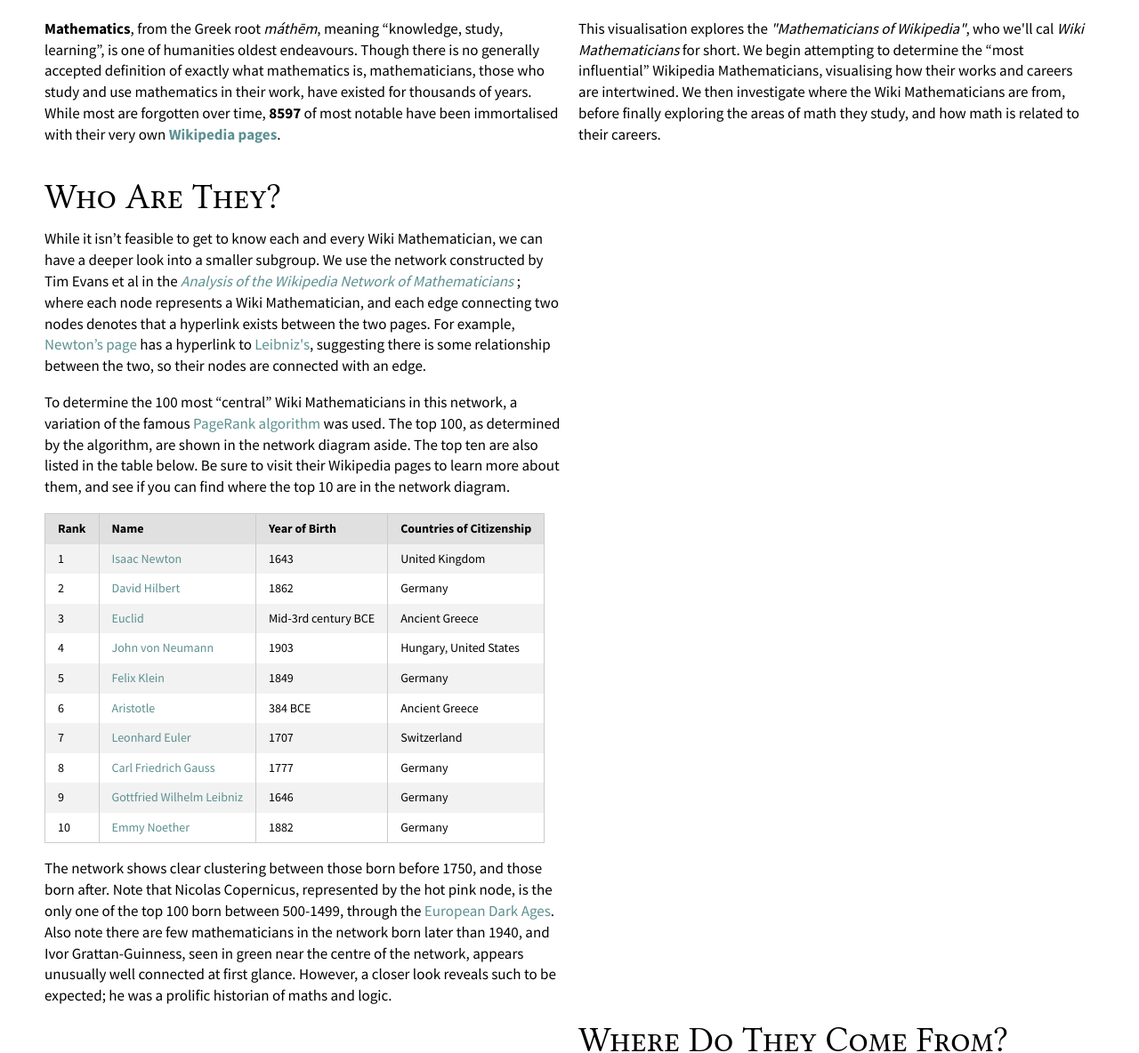
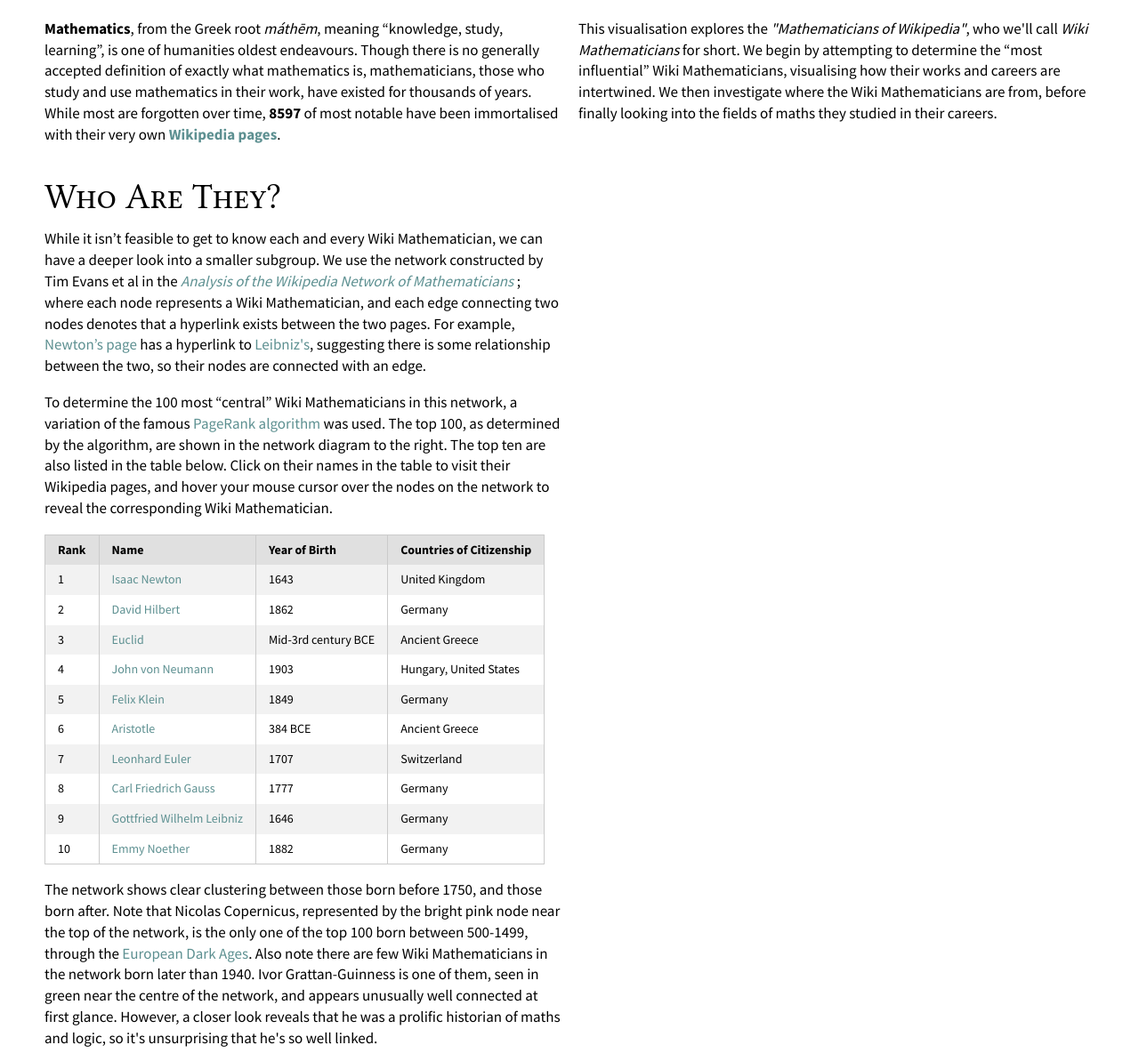
Before and after one commit to jackhiggins458/Wiki-Mathematicians, a plain HTML site: page docs/index.html in a window 1280 px wide. Shown: the part 130-1314 px from the top of the page at 89% size. Drawn offline with nearby package versions, Linux system fonts and the light colour scheme; a script that the page names is missing.

Commit message:
Update index.html
Fix typos and improved some sentences.

```diff
--- a/docs/index.html
+++ b/docs/index.html
@@ -258,7 +258,7 @@
             </div>
             <div class="pure-u-1-2">
                 <div class="description description-left">
-                    <p>This visualisation explores the <i>"Mathematicians of Wikipedia"</i>, who we'll cal <i>Wiki Mathematicians</i> for short. We begin attempting to determine the “most influential” Wikipedia Mathematicians, visualising how their works and careers are intertwined. We then investigate where the Wiki Mathematicians are from, before finally exploring the areas of math they study, and how math is related to their careers.</p>
+                    <p>This visualisation explores the <i>"Mathematicians of Wikipedia"</i>, who we'll call <i>Wiki Mathematicians</i> for short. We begin by attempting to determine the “most influential” Wiki Mathematicians, visualising how their works and careers are intertwined. We then investigate where the Wiki Mathematicians are from, before finally looking into the fields of maths they studied in their careers.</p>
                 </div>
             </div>
         </div>
@@ -271,7 +271,7 @@
                 <div class="description description-left">
                     <img src="./img/header1.png" alt="wikipedia-font" border="0">
                     <p>While it isn’t feasible to get to know each and every Wiki Mathematician, we can have a deeper look into a smaller subgroup. We use the network constructed by Tim Evans et al in the <a href="https://www.researchgate.net/publication/331246426_Analysis_of_the_Wikipedia_Network_of_Mathematicians" target="_blank"><i>Analysis of the Wikipedia Network of Mathematicians</i></a> ; where each node represents a Wiki Mathematician, and each edge connecting two nodes denotes that a hyperlink exists between the two pages. For example, <a href="https://en.wikipedia.org/wiki/Isaac_Newton" target="_blank"> Newton’s page </a> has a hyperlink to <a href="https://en.wikipedia.org/wiki/Gottfried_Wilhelm_Leibniz" target="_blank"> Leibniz's</a>, suggesting there is some relationship between the two, so their nodes are connected with an edge. </p>
-                    <p>To determine the 100 most “central” Wiki Mathematicians in this network, a variation of the famous <a href="https://en.wikipedia.org/wiki/PageRank" target="_blank">PageRank algorithm</a> was used. The top 100, as determined by the algorithm, are shown in the network diagram aside. The top ten are also listed in the table below. Be sure to visit their Wikipedia pages to learn more about them, and see if you can find where the top 10 are in the network diagram.</p>
+                    <p>To determine the 100 most “central” Wiki Mathematicians in this network, a variation of the famous <a href="https://en.wikipedia.org/wiki/PageRank" target="_blank">PageRank algorithm</a> was used. The top 100, as determined by the algorithm, are shown in the network diagram to the right. The top ten are also listed in the table below. Click on their names in the table to visit their Wikipedia pages, and hover your mouse cursor over the nodes on the network to reveal the corresponding Wiki Mathematician.</p>
                     <table class="pure-table">
                             <thead>
                                 <tr>
@@ -344,7 +344,7 @@
                                 </tr>
                             </tbody>
                     </table>
-                    <p>The network shows clear clustering between those born before 1750, and those born after. Note that Nicolas Copernicus, represented by the hot pink node, is the only one of the top 100 born between 500-1499, through the <a href="https://en.wikipedia.org/wiki/Dark_Ages_(historiography)" target="_blank">European Dark Ages</a>. Also note there are few mathematicians in the network born later than 1940, and Ivor Grattan-Guinness, seen in green near the centre of the network, appears unusually well connected at first glance. However, a closer look reveals such to be expected; he was a prolific historian of maths and logic. </p>
+                    <p>The network shows clear clustering between those born before 1750, and those born after. Note that Nicolas Copernicus, represented by the bright pink node near the top of the network, is the only one of the top 100 born between 500-1499, through the <a href="https://en.wikipedia.org/wiki/Dark_Ages_(historiography)" target="_blank">European Dark Ages</a>. Also note there are few Wiki Mathematicians in the network born later than 1940. Ivor Grattan-Guinness is one of them, seen in green near the centre of the network, and appears unusually well connected at first glance. However, a closer look reveals that he was a prolific historian of maths and logic, so it's unsurprising that he's so well linked. </p>
                 </div>
             </div>
           <div class="pure-u-1-2">
@@ -376,7 +376,7 @@
       <div class="pure-u-1-2 c">
          <div class="inside">
            <p>While the United States has by far the largest number of Wiki Mathematicians at 1926, followed by the UK with 746, we see European nations have significantly higher <i>densities</i> of Wiki Mathematicians than the US and other areas of the globe. Perhaps this is due in part to the economic prosperity of these countries over the past  hundreds of years, and in part to the Western centric lens through which English speaking organisations (including Wikipedia) and individuals tend to view the history of science and mathematics.</p>
-           <p>The bubble chart aside plots each nation’s GDP per capita, in USD, against the number of Wiki Mathematicians per Million people. The size of the bubbles is proportional to the actual number of mathematicians. Considering only the nations with at least one Wiki Mathematicians, we see a nations GDP positively correlates noticeably with the number of Wiki Mathematicians per million people. Note this correlation does also seem to be tied to other factors like population size, as many smaller countries like Luxembourg and Singapore have very high GDP per capita, but a low number of mathematicians produced. Continent also seems to be involved, as we again see European nations consistently having higher densities than nations from other continents.</p>
+           <p>The bubble chart aside plots each nation’s GDP per capita, in USD, against the number of Wiki Mathematicians per million people. The size of the bubbles is proportional to the actual number of mathematicians. Considering only the nations with at least one Wiki Mathematicians, we see a nations GDP positively correlates noticeably with the number of Wiki Mathematicians per million people. Note this correlation does also seem to be tied to other factors like population size, as many smaller countries like Luxembourg and Singapore have very high GDP per capita, but a low number of mathematicians produced. Continent also seems to be involved, as we again see European nations consistently having higher densities than nations from other continents.</p>
            <p>Play around with the sliders to explore the chart in more detail!</p>
         </div>
       </div>
@@ -402,7 +402,7 @@
           <div class="inside">
           <img src="./img/header2.png" alt="wikipedia-font" border="0">
           <p>As we’ve seen, the Wiki Mathematicians come from many places in time and space. But how was mathematics related to their lives and day to day work? The chart aside shows how the professions of Wiki Mathematicians has changed since 1500.</p>
-          <p>Between 1500 and 1700, we see large fraction of Wiki Mathematicians were astronomers or religious figures. As the field developed over time, the proportion of these professions steadily decreased to almost 0 by 1950, counterbalanced by the increase in mathematics professors.</p>
+          <p>Between 1500 and 1700, we see large fraction of Wiki Mathematicians were astronomers or religious figures. As the field developed over time, the proportion of these professions steadily decreased to almost 0 by 1950, giving way to an increase in mathematics professors.</p>
           <p>Since the advent of the field in the late 1800s, computer scientists have been making up an increasing proportion of Wiki Mathematicians. Note also a large, but decreasing, proportion of Wiki mathematicians work in unrelated fields, as shown by the humanities related and other categories. These include professions such as philosopher, economist, writer, politician and educator.</p>
           <p>Shift-click the legend to highlight professions of interest!</p>
           </div>
```
